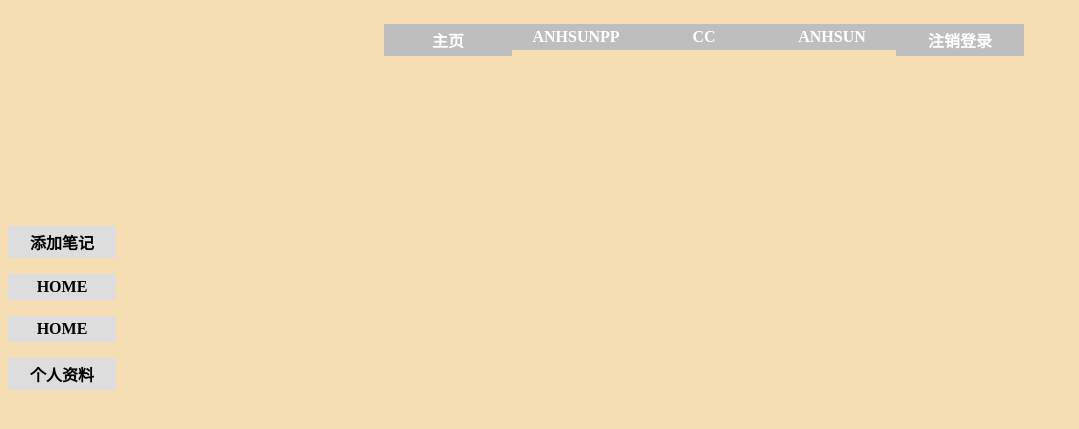
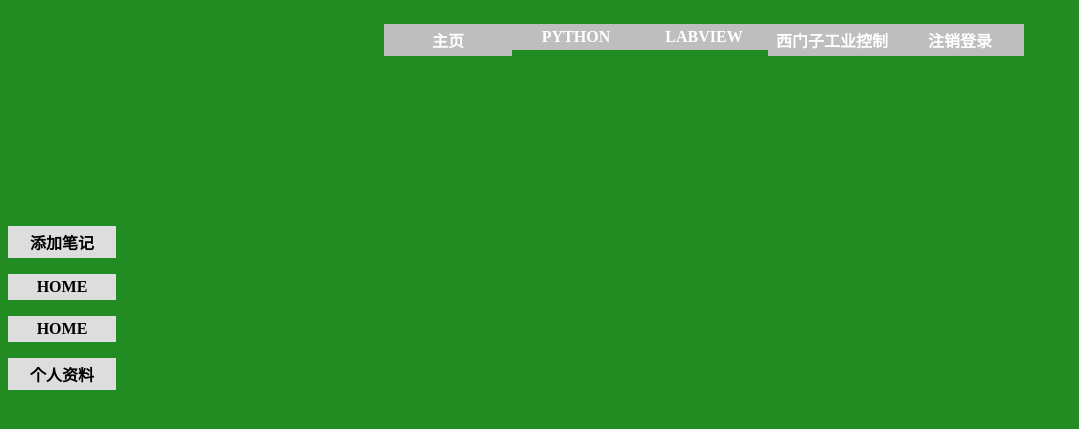
Before and after one commit to anshunliang/occ, a Flask app: template bluelog/templates/show.html in a window 1280 px wide. Shown: the top 429 px of the page, without its empty margins (0-1079 px from the left). Run offline with Flask 2, Linux system fonts and the light colour scheme; the template is opened without the code that fills it, so the values that code supplies are empty; a user stored in the database is signed in; some libraries are stand-ins or nearby versions.

```diff
--- a/bluelog/blueprints/admin.py
+++ b/bluelog/blueprints/admin.py
@@ -179,7 +179,7 @@ def delete(post_id):
         if i=="":
             break
         os.remove("F:\\LCC\\bluelog\\templates\\files"+"\\"+i)
-        #print("F:\\LCC\\bluelog\\templates\\files"+"\\"+i)
+
 
 
     db.session.delete(n)
--- a/bluelog/static/style.css
+++ b/bluelog/static/style.css
@@ -1,7 +1,7 @@
 body{
     margin-top:10px;
     padding-top: 200px;
-    background:wheat;
+    background:forestgreen;
 
 }
 
--- a/bluelog/templates/base.html
+++ b/bluelog/templates/base.html
@@ -16,7 +16,7 @@
     {{ dropzone.load_css() }}
     {{ dropzone.load_js() }}
     {{ dropzone.style('border: 2px dashed #0087F7; margin: 0%') }}
-
+    {{ ckeditor.load_code_theme() }}
 {% endblock head %}
 
 
@@ -39,9 +39,9 @@
 
         <ul>
           <li><a href="/">主页</a></li>
-          <li><a href="{{url_for('admin.d')}}">anhsunpp</a></li>
-          <li><a href="{{url_for('admin.e')}}">cc</a></li>
-          <li><a href="{{url_for('admin.f')}}">anhsun</a></li>
+          <li><a href="{{url_for('admin.d')}}">python</a></li>
+          <li><a href="{{url_for('admin.e')}}">labview</a></li>
+          <li><a href="{{url_for('admin.f')}}">西门子工业控制</a></li>
           {% if not current_user.is_authenticated %}  <!--验证是否已登录-->
           <li><a href="#about" id='xs' onclick="xs();">登录</a></li>
           {% endif %}
--- a/bluelog/templates/show.html
+++ b/bluelog/templates/show.html
@@ -38,9 +38,9 @@ background-color:#dddddd;
 
 
 
-<div style="width: 900px;background:green;margin: 0 auto;">
+<div style="width: 900px;margin: 0 auto;">
 
-    <p style="float:left">{{post.body|striptags}}</p>
+    <!--<p style="float:left">{{post.body|striptags}}</p>-->
     <div>{{post.body|safe}}</div>
 
 
```
Also changed, not shown: datadev.db, 1 other file.
